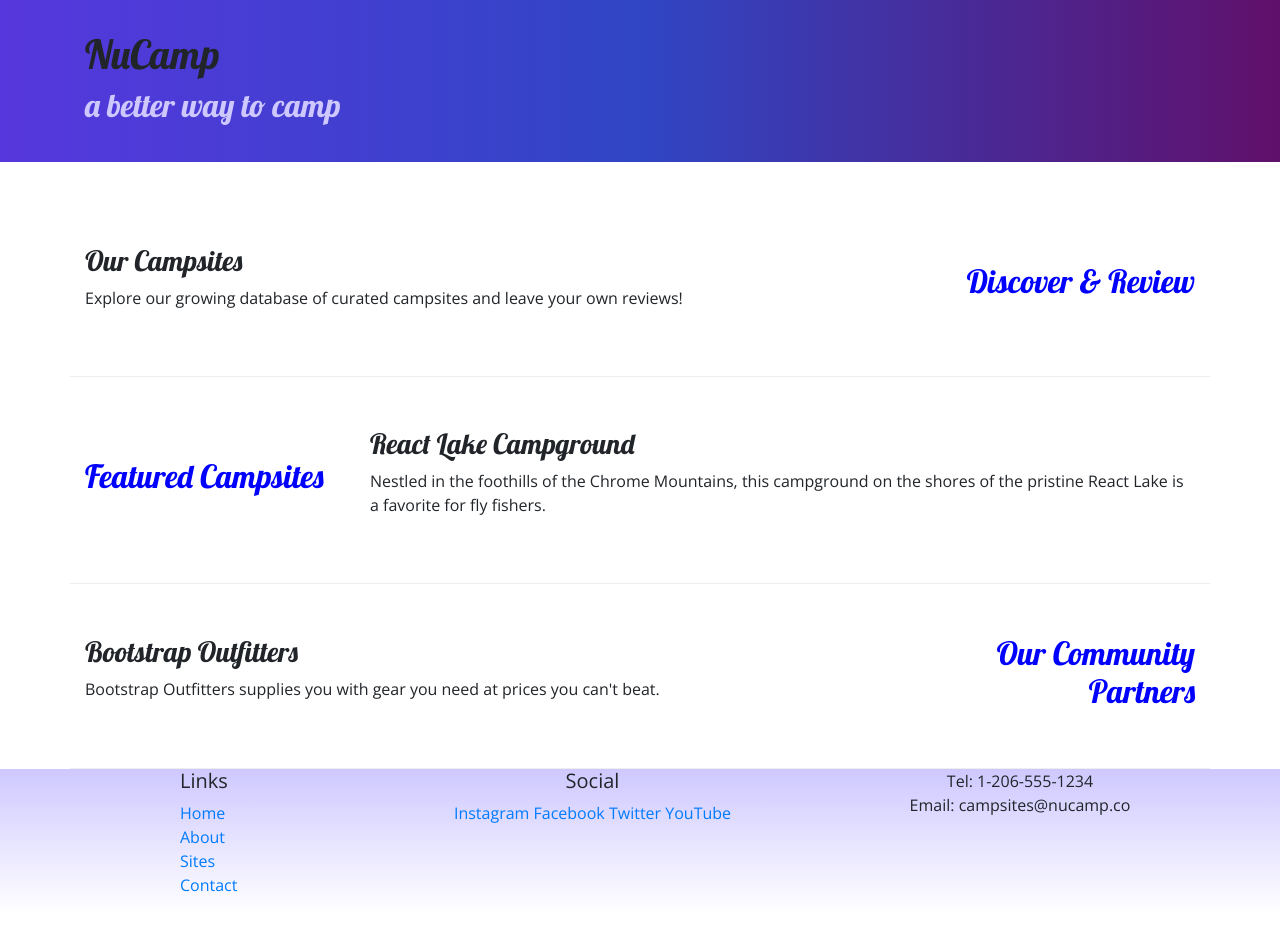
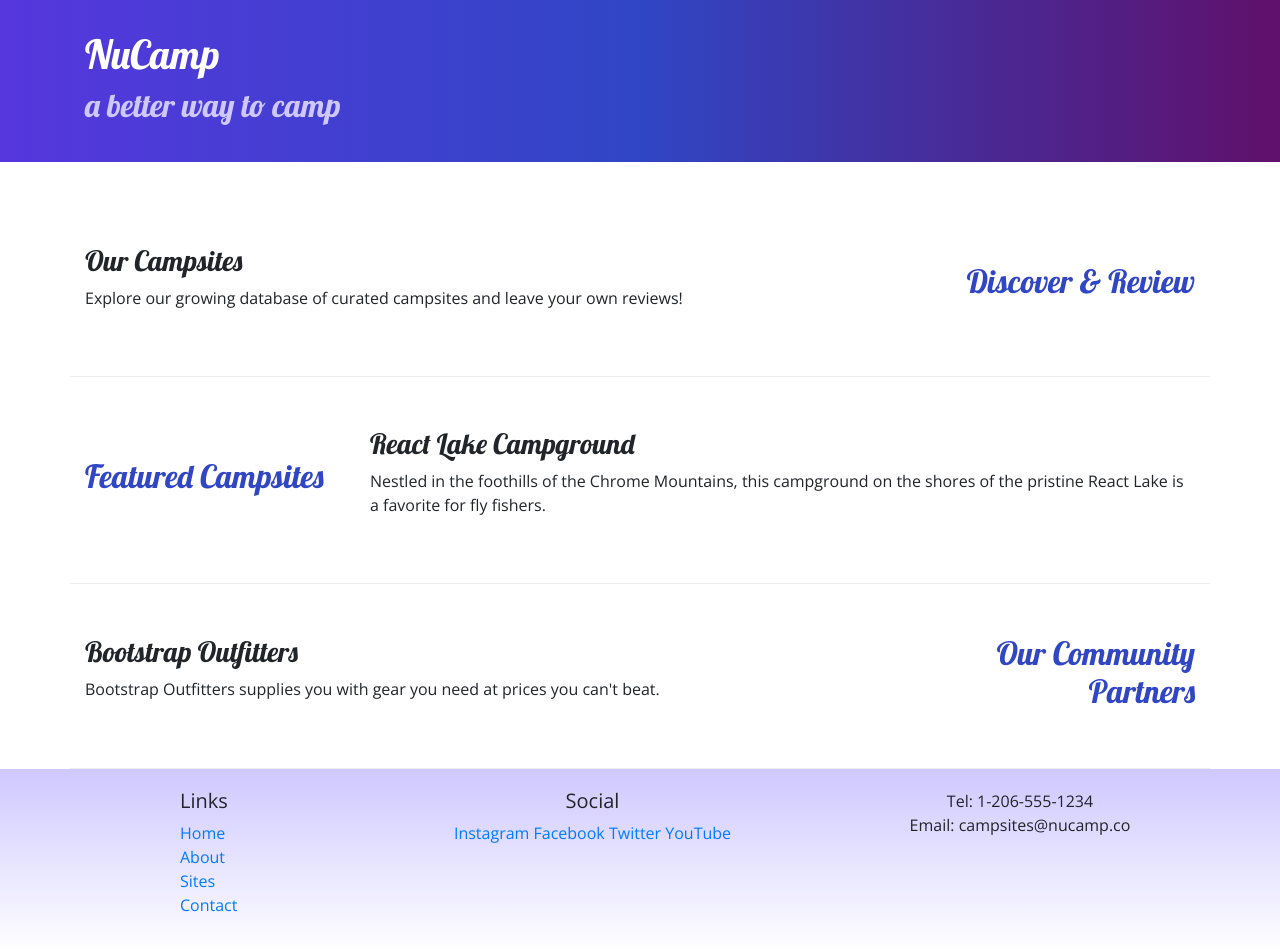
Before and after one commit to keithholler/Bootstrap, a website: page index.html in a window 1280 px wide. Before the commit the page ends 913 px from the top, so only its background shows below. Drawn offline with nearby package versions, Linux system fonts and the light colour scheme.

Commit message:
Corrected CSS

```diff
--- a/css/styles.css
+++ b/css/styles.css
@@ -7,7 +7,7 @@ h1, h2, h3{
 }
 
 h2{
-    color: blue;
+    color: #3046C5;
 }
 header h2{
     color:#CEC8FF;
@@ -15,11 +15,13 @@ header h2{
 
 footer{
     background-image: linear-gradient(#CEC8FF,white);
+    padding: 20px 0;
 }
 
 .jumbotron{
     padding:30px;
     background-image: linear-gradient(to right, #5637DD, #3046C5, #60106B);
+    color: white;
 }
 
 .row-content{
```
